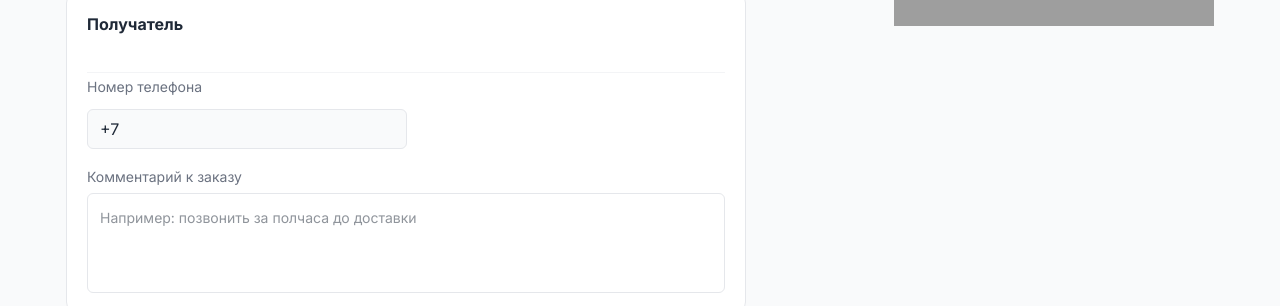
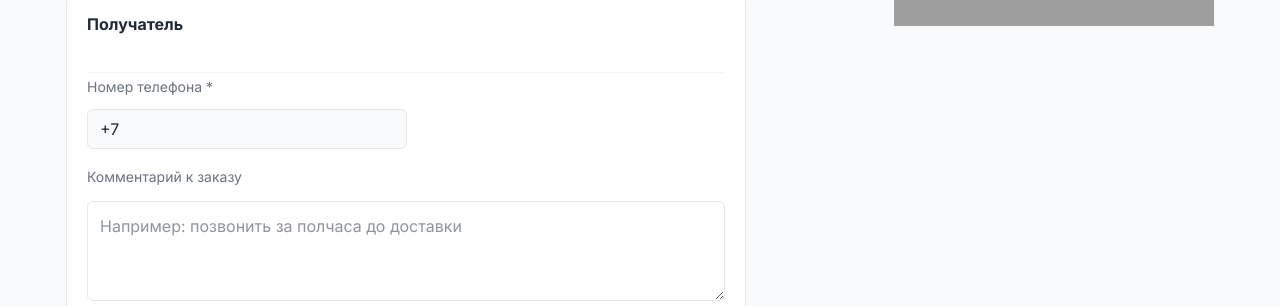
Before and after one commit to LisichkinaJuli/higher-web-practice-ecommerce, a React (Vite) app: page /checkout in a window 1280 px wide. Shown: the part 646-952 px from the top of the page. Built offline with nearby package versions, Linux system fonts and the light colour scheme; data requests are answered from the project's data file; grey boxes are pictures that could not be loaded.

Commit message:
комментарий и валидация

```diff
--- a/src/pages/CheckoutPage/CheckoutPage.css
+++ b/src/pages/CheckoutPage/CheckoutPage.css
@@ -186,25 +186,30 @@
 .checkout-recipient__comment-group {
   display: flex;
   flex-direction: column;
+  gap: var(--spacing-2);
   width: 100%;
 }
+
 .checkout-recipient__textarea {
   width: 100%;
-  height: 100px;
+  min-height: 100px;
+  padding: var(--spacing-3);
   border: 1px solid var(--color-bg-shadows);
   border-radius: 6px;
-  padding: var(--spacing-3);
+  background-color: var(--color-bg-secondary);
+  color: var(--color-neutral-primary);
   font-family: var(--font-sans);
-  font-size: var(--text-sm);
-  color: var(--color-neutral-primary);
+  font-size: var(--text-base);
+  line-height: var(--text-base--line-height);
+  resize: vertical;
   outline: none;
-  resize: none;
-  box-sizing: border-box;
   transition: border-color 0.15s ease;
-  &:focus {
-    border-color: var(--color-accent-secondary);
-  }
 }
+
+.checkout-recipient__textarea:focus {
+  border-color: var(--color-accent-secondary);
+}
+
 .checkout-summary {
   width: 100%;
   display: flex;
--- a/src/pages/CheckoutPage/components/RecipientBlock.tsx
+++ b/src/pages/CheckoutPage/components/RecipientBlock.tsx
@@ -30,7 +30,7 @@ export function RecipientBlock({
 
         <div className="checkout-recipient__fields">
           <Input
-            label="Номер телефона"
+            label="Номер телефона *"
             placeholder="+79991234567"
             value={phone}
             error={phoneError}
```
